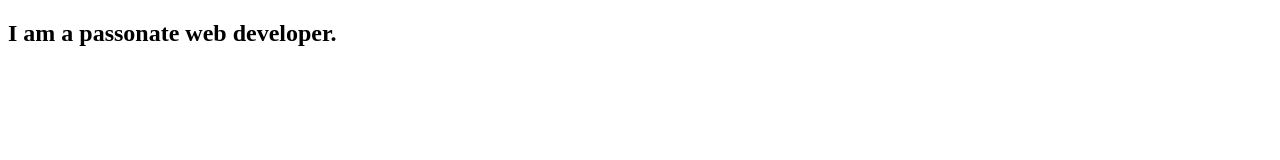
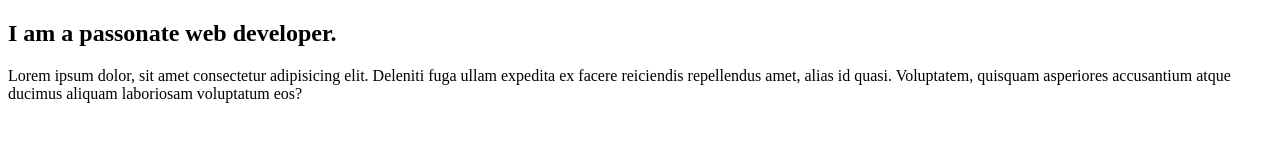
Before and after one commit to michealpeero/dummy_respo, a plain HTML site: page index.html in a window 1280 px wide. Drawn offline with Linux system fonts and the light colour scheme.

Commit message:
just added dummy paragraph.

```diff
--- a/index.html
+++ b/index.html
@@ -9,5 +9,8 @@
     <h2>
         I am a passonate web developer.
     </h2>
+    <p>
+        Lorem ipsum dolor, sit amet consectetur adipisicing elit. Deleniti fuga ullam expedita ex facere reiciendis repellendus amet, alias id quasi. Voluptatem, quisquam asperiores accusantium atque ducimus aliquam laboriosam voluptatum eos?
+    </p>
 </body>
 </html>
```
